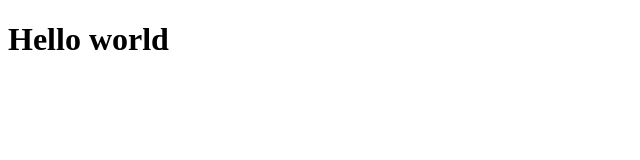
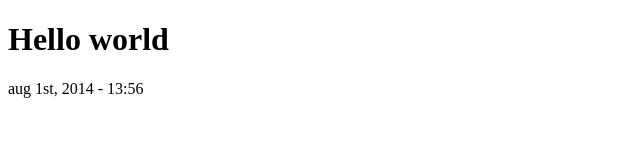
Before and after one commit to spil-stevengunneweg/docker-test-project, a plain HTML site: page index.html in a window 1280 px wide. Shown: the whole page, without its empty margins (0-640 px from the left). Drawn offline with Linux system fonts and the light colour scheme.

Commit message:
added date to index file and tried something in dockerfile

```diff
--- a/index.html
+++ b/index.html
@@ -5,5 +5,6 @@
 </head>
 <body>
 	<h1>Hello world</h1>
+	<p>aug 1st, 2014 - 13:56</p>
 </body>
 </html>
```
Also changed, not shown: 1 other file.
